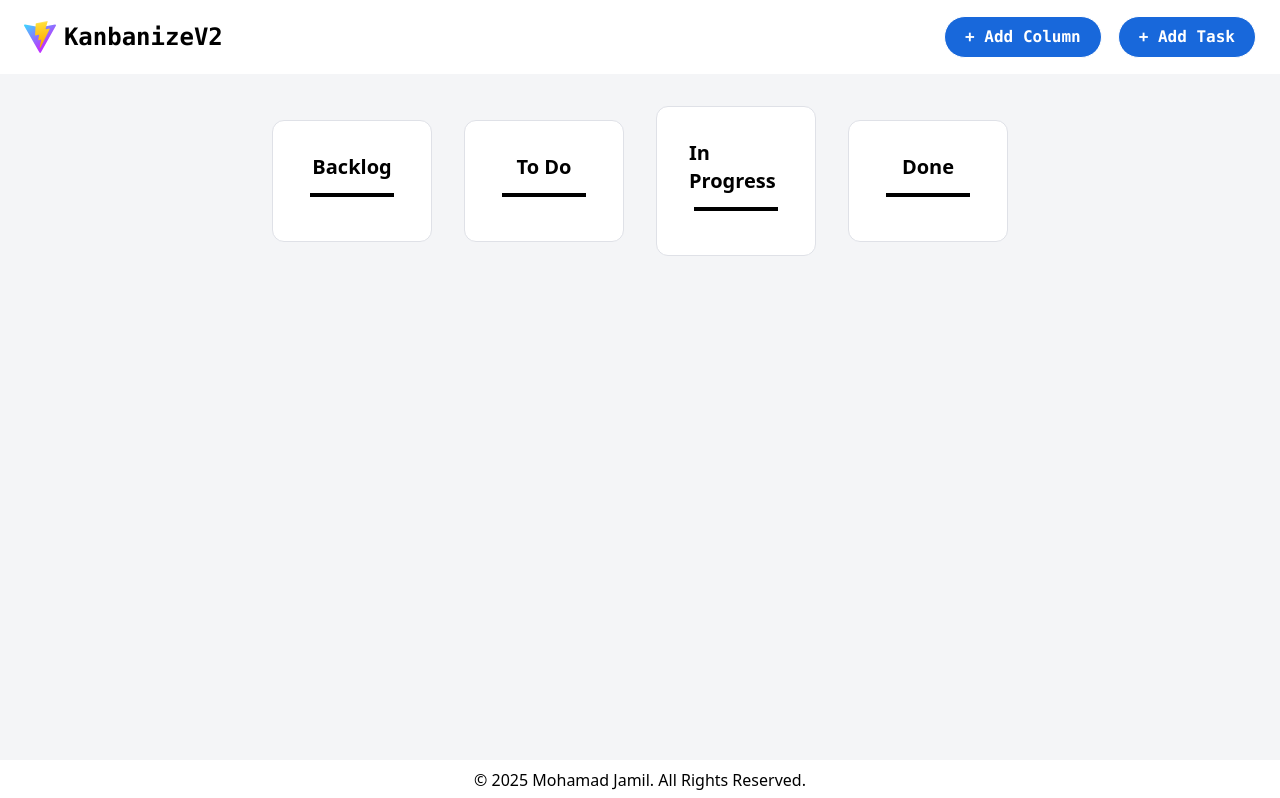
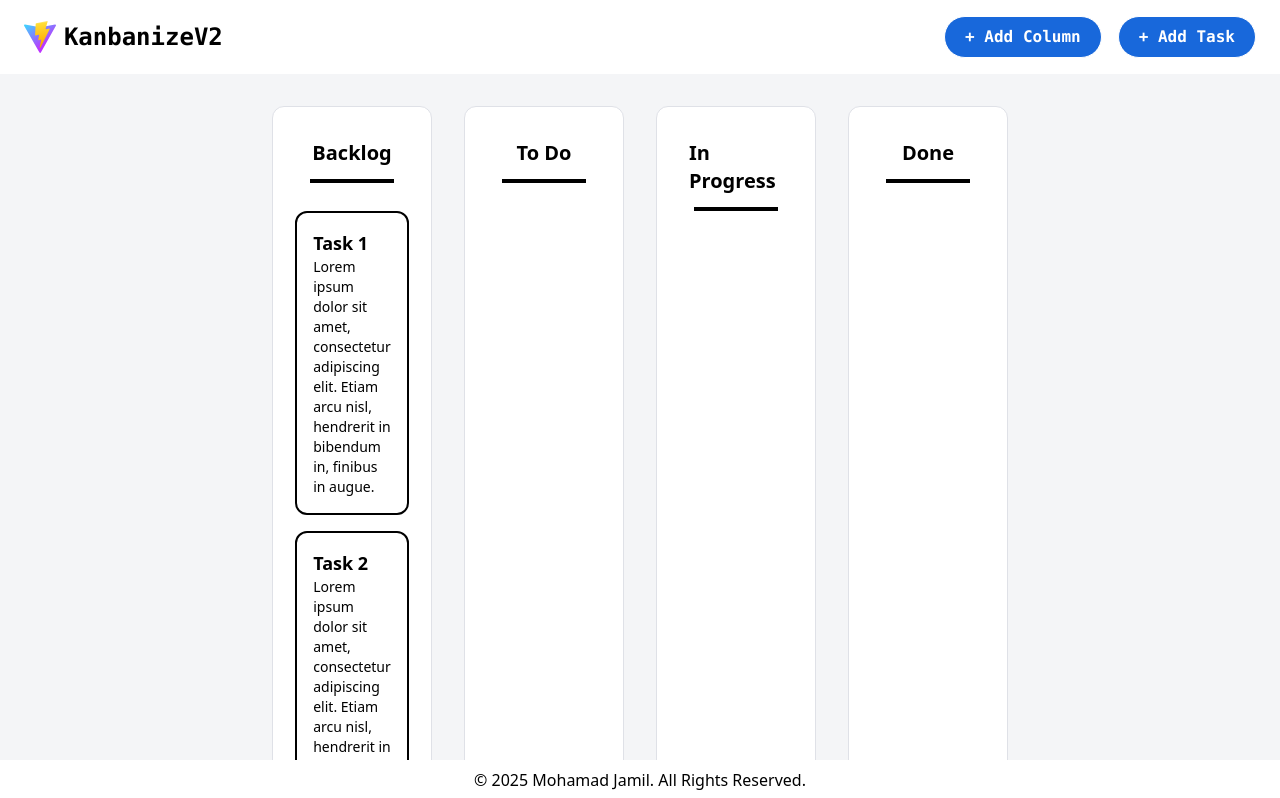
Before and after one commit to mohamad-jamil/kanbanize-v2, a React (Vite) app: page / in a window 1280 px wide. Shown: the top 798 px of the page. Built offline with nearby package versions, Linux system fonts and the light colour scheme.

Commit message:
Add task component with sample cards

```diff
--- a/src/App.jsx
+++ b/src/App.jsx
@@ -12,12 +12,47 @@ function App() {
     "Done",
   ]);
 
+  const [tasks, setTasks] = useState([
+    {
+      id: 1,
+      task: "Task 1",
+      description:
+        "Lorem ipsum dolor sit amet, consectetur adipiscing elit. Etiam arcu nisl, hendrerit in bibendum in, finibus in augue.",
+      category: "Backlog",
+    },
+    {
+      id: 2,
+      task: "Task 2",
+      description:
+        "Lorem ipsum dolor sit amet, consectetur adipiscing elit. Etiam arcu nisl, hendrerit in bibendum in, finibus in augue.",
+      category: "Backlog",
+    },
+    {
+      id: 3,
+      task: "Task 3",
+      description:
+        "Lorem ipsum dolor sit amet, consectetur adipiscing elit. Etiam arcu nisl, hendrerit in bibendum in, finibus in augue.",
+      category: "Backlog",
+    },
+    {
+      id: 3,
+      task: "Task 4",
+      description:
+        "Lorem ipsum dolor sit amet, consectetur adipiscing elit. Etiam arcu nisl, hendrerit in bibendum in, finibus in augue.",
+      category: "Backlog",
+    },
+  ]);
+
   return (
     <div>
       <Header />
-      <div className="flex items-center justify-center gap-8 py-8">
+      <div className="flex justify-center gap-8 py-8">
         {columns.map((column, index) => (
-          <Column key={index} columnName={column} />
+          <Column
+            key={index}
+            columnName={column}
+            tasks={tasks.filter((task) => task.category === column)}
+          />
         ))}
       </div>
       <Footer />
--- a/src/components/Column.jsx
+++ b/src/components/Column.jsx
@@ -1,8 +1,15 @@
-export default function Column({ columnName }) {
+import Task from "./Task";
+
+export default function Column({ columnName, tasks }) {
   return (
     <section className="bg-white border border-[#dfe1e7] p-8 rounded-xl flex flex-col items-center w-1/8">
       <div className="text-black font-bold text-xl">{columnName}</div>
       <div className="bg-black w-9/10 h-1 my-3"></div>
+      <div className="mt-4 flex flex-col gap-4">
+        {tasks.map((task, index) => (
+          <Task key={index} task={task} />
+        ))}
+      </div>
     </section>
   );
 }
--- /dev/null
+++ b/src/components/Task.jsx
@@ -0,0 +1,8 @@
+export default function Task({ task }) {
+  return (
+    <div className="w-full h-full border-2 rounded-xl p-4">
+      <h3 className="text-lg font-bold">{task.task}</h3>
+      <p className="text-sm font-medium">{task.description}</p>
+    </div>
+  );
+}
```
